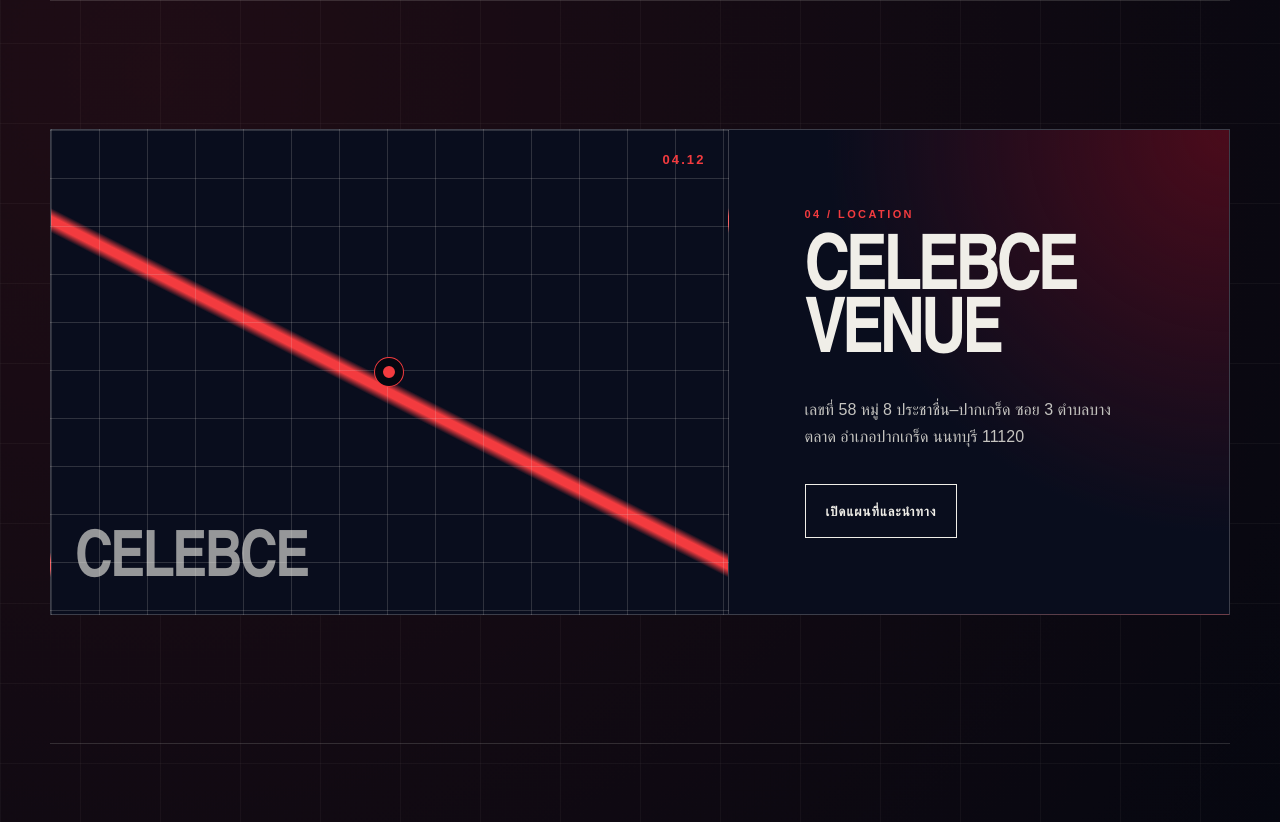
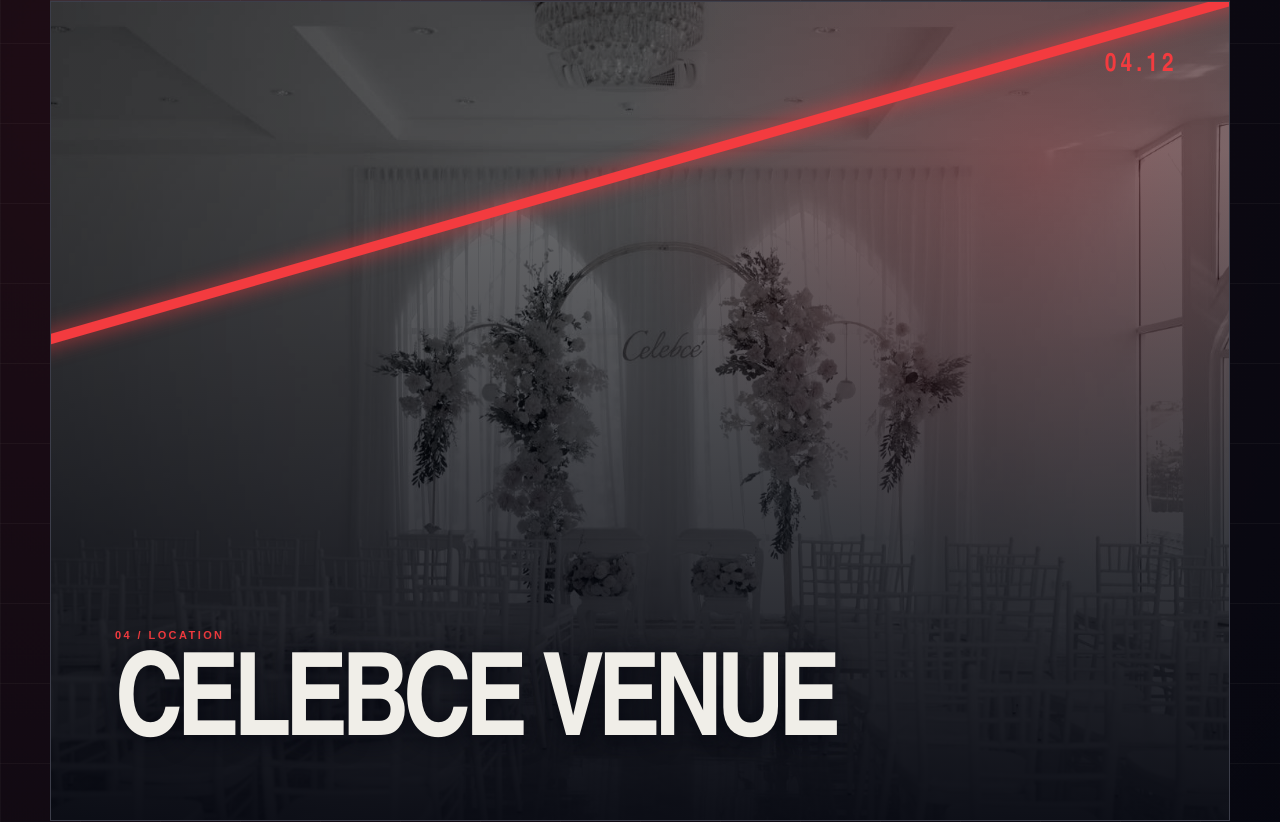
Before and after one commit to TBoonkwan/atom-wedding-2026, a Next.js app: page /drafts/afterdark-ticket in a window 1280 px wide. Shown: the part 1936-2758 px from the top of the page. Built offline with nearby package versions, Linux system fonts and the light colour scheme.

Commit message:
style: refine afterdark venue and gallery

```diff
--- a/src/components/drafts/drafts.css
+++ b/src/components/drafts/drafts.css
@@ -110,15 +110,13 @@
 .landing-draft[data-draft="afterdark-ticket"] .afterdark-schedule time { font: 800 clamp(19px, 2.2vw, 30px)/1 Arial Narrow, Arial, sans-serif; }
 .landing-draft[data-draft="afterdark-ticket"] .afterdark-schedule i { display: grid; place-items: center; width: 46px; aspect-ratio: 1; color: #050710; background: #f0eee8; border-radius: 50%; font-style: normal; }
 .landing-draft[data-draft="afterdark-ticket"] .afterdark-schedule strong { min-width: 0; font-size: clamp(18px, 2vw, 28px); text-transform: uppercase; }
-.landing-draft[data-draft="afterdark-ticket"] .afterdark-venue { display: grid; grid-template-columns: 1.15fr .85fr; padding-block: clamp(78px, 10vw, 150px); }
-.landing-draft[data-draft="afterdark-ticket"] .afterdark-map-grid { position: relative; display: grid; place-items: center; min-width: 0; min-height: 460px; overflow: hidden; background-color: #090d1d; background-image: linear-gradient(#f0eee829 1px, transparent 1px), linear-gradient(90deg, #f0eee829 1px, transparent 1px), linear-gradient(27deg, transparent 46%, #f33b3f 47% 48%, transparent 49%); background-size: 48px 48px, 48px 48px, 100% 100%; border: 1px solid #f0eee838; }
-.landing-draft[data-draft="afterdark-ticket"] .afterdark-map-grid::before { content: ''; width: 28px; aspect-ratio: 1; background: #f33b3f; border: 8px solid #050710; border-radius: 50%; box-shadow: 0 0 0 1px #f33b3f; }
-.landing-draft[data-draft="afterdark-ticket"] .afterdark-map-grid span { position: absolute; left: 24px; bottom: 20px; color: #f0eee89c; font: 900 clamp(34px, 5vw, 68px)/1 Arial Narrow, Arial, sans-serif; letter-spacing: -.04em; }
-.landing-draft[data-draft="afterdark-ticket"] .afterdark-map-grid b { position: absolute; right: 22px; top: 20px; color: #f33b3f; font-size: 13px; letter-spacing: .16em; }
-.landing-draft[data-draft="afterdark-ticket"] .afterdark-venue-copy { display: flex; flex-direction: column; justify-content: center; min-width: 0; padding: clamp(34px, 6vw, 76px); background: radial-gradient(circle at 100% 0, #4b0b1b, transparent 58%), #090d1d; border: 1px solid #f0eee838; border-left: 0; }
-.landing-draft[data-draft="afterdark-ticket"] .afterdark-venue-copy h2 { margin-bottom: 28px; font-size: clamp(48px, 6vw, 84px); overflow-wrap: anywhere; }
-.landing-draft[data-draft="afterdark-ticket"] .afterdark-venue-copy > p:not(.afterdark-kicker) { max-width: 36ch; margin: 0 0 34px; color: #c5c4c0; line-height: 1.7; }
-.landing-draft[data-draft="afterdark-ticket"] .afterdark-venue-copy a { display: inline-flex; align-items: center; justify-content: center; min-height: 54px; width: fit-content; max-width: 100%; padding: 14px 20px; color: #f0eee8; border: 1px solid #f0eee8; font-size: 13px; font-weight: 800; letter-spacing: .08em; text-decoration: none; text-transform: uppercase; }
+.landing-draft[data-draft="afterdark-ticket"] .afterdark-venue { min-height: clamp(480px, 68vw, 820px); padding: 0; overflow: hidden; background: #090d1d; border: 1px solid #f0eee838; }
+.landing-draft[data-draft="afterdark-ticket"] .afterdark-venue::before { content: ''; position: absolute; z-index: 1; inset: 0; background: linear-gradient(180deg, #0507102e 18%, #050710e8 100%), radial-gradient(circle at 84% 20%, #f33b3f47, transparent 35%); pointer-events: none; }
+.landing-draft[data-draft="afterdark-ticket"] .afterdark-venue::after { content: ''; position: absolute; z-index: 2; top: 20%; left: -8%; width: 116%; height: 10px; background: #f33b3f; box-shadow: 0 0 20px #f33b3fcc; transform: rotate(-16deg); transform-origin: center; pointer-events: none; }
+.landing-draft[data-draft="afterdark-ticket"] .afterdark-venue-image { position: absolute; inset: 0; width: 100%; height: 100%; object-fit: cover; filter: grayscale(.88) contrast(1.18) brightness(.52); }
+.landing-draft[data-draft="afterdark-ticket"] .afterdark-venue-label { position: absolute; z-index: 3; left: clamp(22px, 5vw, 68px); bottom: clamp(22px, 5vw, 62px); max-width: calc(100% - 44px); }
+.landing-draft[data-draft="afterdark-ticket"] .afterdark-venue-label h2 { margin: 0; font-size: clamp(54px, 9vw, 132px); overflow-wrap: anywhere; text-shadow: 0 3px 24px #050710; }
+.landing-draft[data-draft="afterdark-ticket"] .afterdark-venue-date { position: absolute; z-index: 3; top: clamp(22px, 4vw, 52px); right: clamp(22px, 4vw, 52px); color: #f33b3f; font: 900 clamp(16px, 2vw, 28px)/1 Arial Narrow, Arial, sans-serif; letter-spacing: .16em; }
 .landing-draft[data-draft="afterdark-ticket"] .afterdark-colors ul { display: grid; grid-template-columns: repeat(4, minmax(0, 1fr)); margin: 0; padding: 0; border-top: 1px solid #f0eee838; border-left: 1px solid #f0eee838; list-style: none; }
 .landing-draft[data-draft="afterdark-ticket"] .afterdark-colors li { display: grid; min-width: 0; padding: 12px; border-right: 1px solid #f0eee838; border-bottom: 1px solid #f0eee838; }
 .landing-draft[data-draft="afterdark-ticket"] .afterdark-colors li > span { display: block; width: 100%; aspect-ratio: 1; margin-bottom: 20px; }
@@ -152,8 +150,6 @@
   .landing-draft[data-draft="neon-editorial"] .neon-hero .draft-photo { grid-column: 1; min-height: 78svh; }
   .landing-draft[data-draft="pop-postcard"] .pop-collage { min-height: 560px; }
   .landing-draft[data-draft="afterdark-ticket"] .afterdark-visual { min-height: 76svh; }
-  .landing-draft[data-draft="afterdark-ticket"] .afterdark-venue { grid-template-columns: 1fr; }
-  .landing-draft[data-draft="afterdark-ticket"] .afterdark-venue-copy { border-top: 0; border-left: 1px solid #f0eee838; }
   .landing-draft[data-draft="afterdark-ticket"] .afterdark-gallery { width: min(760px, calc(100% - 40px)); }
 }
 @media (max-width: 720px) {
@@ -187,10 +183,13 @@
   .landing-draft[data-draft="afterdark-ticket"] .afterdark-schedule li:nth-child(odd),
   .landing-draft[data-draft="afterdark-ticket"] .afterdark-schedule li:nth-child(even) { grid-template-columns: 36px 58px 26px minmax(0, 1fr); gap: 8px; margin-inline: 0; padding: 18px 14px; }
   .landing-draft[data-draft="afterdark-ticket"] .afterdark-schedule i { width: 26px; }
-  .landing-draft[data-draft="afterdark-ticket"] .afterdark-map-grid { min-height: 320px; }
-  .landing-draft[data-draft="afterdark-ticket"] .afterdark-venue-copy { padding: 34px 22px; }
+  .landing-draft[data-draft="afterdark-ticket"] .afterdark-venue { min-height: 520px; padding: 0; }
+  .landing-draft[data-draft="afterdark-ticket"] .afterdark-venue-image { object-position: 58% center; }
   .landing-draft[data-draft="afterdark-ticket"] .afterdark-colors ul { grid-template-columns: repeat(2, minmax(0, 1fr)); }
   .landing-draft[data-draft="afterdark-ticket"] .afterdark-gallery > div { grid-template-columns: 1fr; }
+  .landing-draft[data-draft="afterdark-ticket"] .afterdark-gallery figure { aspect-ratio: auto; }
+  .landing-draft[data-draft="afterdark-ticket"] .afterdark-gallery figure:nth-child(even) { aspect-ratio: auto; }
+  .landing-draft[data-draft="afterdark-ticket"] .afterdark-gallery figure img { position: static; height: auto; object-fit: contain; }
   .landing-draft[data-draft="afterdark-ticket"] .afterdark-rsvp { margin-block: 76px; padding-block: 64px; box-shadow: 8px 8px 0 #f33b3f; }
   .landing-draft .draft-detail-strip { grid-template-columns: 1fr 1fr; }
 }
--- a/src/components/drafts/wedding-landing-draft.tsx
+++ b/src/components/drafts/wedding-landing-draft.tsx
@@ -168,42 +168,27 @@
         className="afterdark-section afterdark-venue"
         aria-labelledby="afterdark-venue-heading"
       >
-        <div className="afterdark-map-grid" aria-hidden="true">
-          <span>CELEBCE</span>
-          <b>04.12</b>
-        </div>
-        <div className="afterdark-venue-copy">
+        <Image
+          className="afterdark-venue-image"
+          src="/images/drafts/celebce-venue.jpg"
+          alt="ห้องจัดพิธีภายใน Celebce Venue"
+          width={1569}
+          height={1044}
+          sizes="(max-width: 1220px) calc(100vw - 40px), 1180px"
+          loading="lazy"
+        />
+        <div className="afterdark-venue-label">
           <p className="afterdark-kicker">04 / LOCATION</p>
           <h2 id="afterdark-venue-heading">{WEDDING.venue}</h2>
-          <p>{WEDDING.address}</p>
-          <a href={WEDDING.mapUrl} target="_blank" rel="noreferrer">
-            เปิดแผนที่และนำทาง
-          </a>
         </div>
-      </section>
-
-      <section
-        className="afterdark-section afterdark-colors"
-        aria-labelledby="afterdark-colors-heading"
-      >
-        <p className="afterdark-kicker">05 / DRESS CODE</p>
-        <h2 id="afterdark-colors-heading">Wedding colors</h2>
-        <ul>
-          {weddingColors.map((color) => (
-            <li key={color.name}>
-              <span style={{ background: color.value }} aria-hidden="true" />
-              <b>{color.number}</b>
-              <strong>{color.name}</strong>
-            </li>
-          ))}
-        </ul>
+        <b className="afterdark-venue-date" aria-hidden="true">04.12</b>
       </section>
 
       <section
         className="afterdark-section afterdark-gallery"
         aria-labelledby="afterdark-gallery-heading"
       >
-        <p className="afterdark-kicker">06 / CONTACT SHEET</p>
+        <p className="afterdark-kicker">05 / CONTACT SHEET</p>
         <h2 id="afterdark-gallery-heading">Before we meet</h2>
         <div>
           {afterdarkGallery.map((image, index) => (
@@ -227,13 +212,30 @@
         aria-labelledby="afterdark-rsvp-heading"
       >
         <p className="afterdark-preview-label">Preview only</p>
-        <p className="afterdark-kicker">07 / RESPONSE</p>
+        <p className="afterdark-kicker">06 / RESPONSE</p>
         <h2 id="afterdark-rsvp-heading">RSVP preview</h2>
         <p>ฟอร์มจริงจะแสดงบนลิงก์เชิญส่วนตัวของแขกแต่ละคน</p>
         <ul aria-label="ตัวเลือกตอบรับคำเชิญ">
           <li>มาร่วมงาน</li>
           <li>ยังไม่แน่ใจ</li>
           <li>ไม่สะดวกมาร่วม</li>
+        </ul>
+      </section>
+
+      <section
+        className="afterdark-section afterdark-colors"
+        aria-labelledby="afterdark-colors-heading"
+      >
+        <p className="afterdark-kicker">07 / DRESS CODE</p>
+        <h2 id="afterdark-colors-heading">Wedding colors</h2>
+        <ul>
+          {weddingColors.map((color) => (
+            <li key={color.name}>
+              <span style={{ background: color.value }} aria-hidden="true" />
+              <b>{color.number}</b>
+              <strong>{color.name}</strong>
+            </li>
+          ))}
         </ul>
       </section>
 
```
Also changed, not shown: public/images/drafts/celebce-venue.jpg (added), 1 other file (tests, documents, lock files or other folders).
